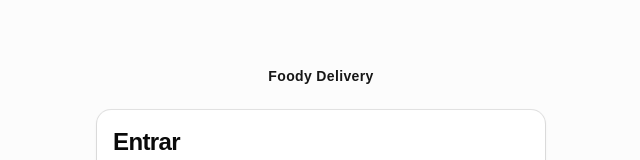
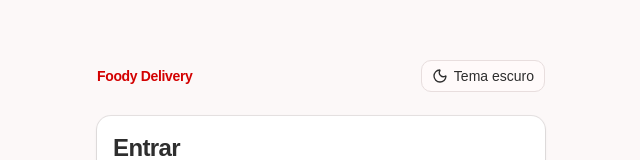
Before and after one commit to joaolive/foody-delivery, a React (Vite) app in the folder frontend/: page /login in a window 1280 px wide. Shown: the part 141-301 px from the top of the page, without its empty margins (319-959 px from the left). Built offline with nearby package versions, Linux system fonts and the light colour scheme; no server answers.

Commit message:
feat(frontend): add branded light and dark themes

```diff
--- a/frontend/index.html
+++ b/frontend/index.html
@@ -3,6 +3,15 @@
   <head>
     <meta charset="UTF-8" />
     <meta name="viewport" content="width=device-width, initial-scale=1.0" />
+    <script>
+      try {
+        if (localStorage.getItem("foody-theme") === "dark") {
+          document.documentElement.classList.add("dark");
+        }
+      } catch {
+        // Keep the light default when storage is unavailable.
+      }
+    </script>
     <title>Foody Delivery</title>
   </head>
   <body>
--- /dev/null
+++ b/frontend/src/components/common/theme-toggle.tsx
@@ -0,0 +1,36 @@
+import { useState } from "react";
+import { Moon, Sun } from "lucide-react";
+
+import { Button } from "@/components/ui/button";
+
+const THEME_STORAGE_KEY = "foody-theme";
+
+export function ThemeToggle() {
+  const [isDark, setIsDark] = useState(() =>
+    document.documentElement.classList.contains("dark"),
+  );
+  const label = isDark ? "Tema claro" : "Tema escuro";
+
+  function toggleTheme() {
+    const nextIsDark = !isDark;
+    document.documentElement.classList.toggle("dark", nextIsDark);
+    try {
+      localStorage.setItem(THEME_STORAGE_KEY, nextIsDark ? "dark" : "light");
+    } catch {
+      // The selected theme still applies to the current page.
+    }
+    setIsDark(nextIsDark);
+  }
+
+  return (
+    <Button
+      type="button"
+      variant="outline"
+      onClick={toggleTheme}
+      aria-label={`Ativar ${label.toLowerCase()}`}
+    >
+      {isDark ? <Sun aria-hidden="true" /> : <Moon aria-hidden="true" />}
+      <span className="hidden sm:inline">{label}</span>
+    </Button>
+  );
+}
--- a/frontend/src/components/layout/app-shell.tsx
+++ b/frontend/src/components/layout/app-shell.tsx
@@ -1,6 +1,7 @@
 import type { ReactNode } from "react";
 import { Link } from "react-router";
 
+import { ThemeToggle } from "@/components/common/theme-toggle";
 import { Button } from "@/components/ui/button";
 import { useAuth } from "@/features/auth/hooks/use-auth";
 import { homePath } from "@/features/auth/lib/routes";
@@ -27,7 +28,7 @@ export function AppShell({
         >
           <Link
             to={homePath(session.user.role)}
-            className="text-sm font-semibold tracking-tight"
+            className="text-sm font-bold tracking-tight text-primary"
           >
             Foody Delivery
           </Link>
@@ -41,6 +42,7 @@ export function AppShell({
             <span className="hidden text-sm text-muted-foreground sm:inline">
               {session.user.name}
             </span>
+            <ThemeToggle />
             <Button variant="outline" onClick={signOut}>
               Sair
             </Button>
--- a/frontend/src/features/auth/components/auth-shell.tsx
+++ b/frontend/src/features/auth/components/auth-shell.tsx
@@ -1,5 +1,6 @@
 import type { ReactNode } from "react";
 
+import { ThemeToggle } from "@/components/common/theme-toggle";
 import {
   Card,
   CardContent,
@@ -20,9 +21,12 @@ export function AuthShell({
   return (
     <main className="flex min-h-svh items-center justify-center bg-muted/30 px-4 py-10">
       <div className="w-full max-w-md space-y-6">
-        <p className="text-center text-sm font-semibold tracking-wide text-primary">
-          Foody Delivery
-        </p>
+        <div className="flex items-center justify-between gap-4">
+          <p className="text-sm font-bold tracking-tight text-primary">
+            Foody Delivery
+          </p>
+          <ThemeToggle />
+        </div>
         <Card className="shadow-sm">
           <CardHeader className="gap-2">
             <CardTitle className="text-2xl font-semibold tracking-tight">
--- a/frontend/src/index.css
+++ b/frontend/src/index.css
@@ -48,73 +48,76 @@
   --radius-4xl: calc(var(--radius) * 2.6);
 }
 
+/* Foody Delivery brand colors: coral #FF5C5C and red #D30101. */
 :root {
-  --background: oklch(1 0 0);
-  --foreground: oklch(0.145 0 0);
-  --card: oklch(1 0 0);
-  --card-foreground: oklch(0.145 0 0);
-  --popover: oklch(1 0 0);
-  --popover-foreground: oklch(0.145 0 0);
-  --primary: oklch(0.205 0 0);
-  --primary-foreground: oklch(0.985 0 0);
-  --secondary: oklch(0.97 0 0);
-  --secondary-foreground: oklch(0.205 0 0);
-  --muted: oklch(0.97 0 0);
-  --muted-foreground: oklch(0.556 0 0);
-  --accent: oklch(0.97 0 0);
-  --accent-foreground: oklch(0.205 0 0);
-  --destructive: oklch(0.577 0.245 27.325);
-  --border: oklch(0.922 0 0);
-  --input: oklch(0.922 0 0);
-  --ring: oklch(0.708 0 0);
-  --chart-1: oklch(0.87 0 0);
-  --chart-2: oklch(0.556 0 0);
-  --chart-3: oklch(0.439 0 0);
-  --chart-4: oklch(0.371 0 0);
-  --chart-5: oklch(0.269 0 0);
+  color-scheme: light;
+  --background: #fffafa;
+  --foreground: #2e2e2e;
+  --card: #ffffff;
+  --card-foreground: #2e2e2e;
+  --popover: #ffffff;
+  --popover-foreground: #2e2e2e;
+  --primary: #d30101;
+  --primary-foreground: #ffffff;
+  --secondary: #fff1f1;
+  --secondary-foreground: #8f1515;
+  --muted: #f6f2f2;
+  --muted-foreground: #6b6060;
+  --accent: #ffe4e4;
+  --accent-foreground: #7b1111;
+  --destructive: #b42318;
+  --border: #e8dede;
+  --input: #e6dada;
+  --ring: #d30101;
+  --chart-1: #ff5c5c;
+  --chart-2: #d30101;
+  --chart-3: #d8326e;
+  --chart-4: #ffbc7d;
+  --chart-5: #071e48;
   --radius: 0.625rem;
-  --sidebar: oklch(0.985 0 0);
-  --sidebar-foreground: oklch(0.145 0 0);
-  --sidebar-primary: oklch(0.205 0 0);
-  --sidebar-primary-foreground: oklch(0.985 0 0);
-  --sidebar-accent: oklch(0.97 0 0);
-  --sidebar-accent-foreground: oklch(0.205 0 0);
-  --sidebar-border: oklch(0.922 0 0);
-  --sidebar-ring: oklch(0.708 0 0);
+  --sidebar: #ffffff;
+  --sidebar-foreground: #2e2e2e;
+  --sidebar-primary: #d30101;
+  --sidebar-primary-foreground: #ffffff;
+  --sidebar-accent: #fff1f1;
+  --sidebar-accent-foreground: #8f1515;
+  --sidebar-border: #e8dede;
+  --sidebar-ring: #d30101;
 }
 
 .dark {
-  --background: oklch(0.145 0 0);
-  --foreground: oklch(0.985 0 0);
-  --card: oklch(0.205 0 0);
-  --card-foreground: oklch(0.985 0 0);
-  --popover: oklch(0.205 0 0);
-  --popover-foreground: oklch(0.985 0 0);
-  --primary: oklch(0.922 0 0);
-  --primary-foreground: oklch(0.205 0 0);
-  --secondary: oklch(0.269 0 0);
-  --secondary-foreground: oklch(0.985 0 0);
-  --muted: oklch(0.269 0 0);
-  --muted-foreground: oklch(0.708 0 0);
-  --accent: oklch(0.269 0 0);
-  --accent-foreground: oklch(0.985 0 0);
-  --destructive: oklch(0.704 0.191 22.216);
-  --border: oklch(1 0 0 / 10%);
-  --input: oklch(1 0 0 / 15%);
-  --ring: oklch(0.556 0 0);
-  --chart-1: oklch(0.87 0 0);
-  --chart-2: oklch(0.556 0 0);
-  --chart-3: oklch(0.439 0 0);
-  --chart-4: oklch(0.371 0 0);
-  --chart-5: oklch(0.269 0 0);
-  --sidebar: oklch(0.205 0 0);
-  --sidebar-foreground: oklch(0.985 0 0);
-  --sidebar-primary: oklch(0.488 0.243 264.376);
-  --sidebar-primary-foreground: oklch(0.985 0 0);
-  --sidebar-accent: oklch(0.269 0 0);
-  --sidebar-accent-foreground: oklch(0.985 0 0);
-  --sidebar-border: oklch(1 0 0 / 10%);
-  --sidebar-ring: oklch(0.556 0 0);
+  color-scheme: dark;
+  --background: #171416;
+  --foreground: #f8f3f3;
+  --card: #211d1f;
+  --card-foreground: #f8f3f3;
+  --popover: #211d1f;
+  --popover-foreground: #f8f3f3;
+  --primary: #ff5c5c;
+  --primary-foreground: #2a1010;
+  --secondary: #402629;
+  --secondary-foreground: #ffe7e7;
+  --muted: #30292b;
+  --muted-foreground: #c8b9b9;
+  --accent: #4c292d;
+  --accent-foreground: #ffe7e7;
+  --destructive: #ff8578;
+  --border: #4a3c40;
+  --input: #554347;
+  --ring: #ff5c5c;
+  --chart-1: #ff8b8b;
+  --chart-2: #ff5c5c;
+  --chart-3: #f076a0;
+  --chart-4: #ffbc7d;
+  --chart-5: #92b0e0;
+  --sidebar: #1d191b;
+  --sidebar-foreground: #f8f3f3;
+  --sidebar-primary: #ff5c5c;
+  --sidebar-primary-foreground: #2a1010;
+  --sidebar-accent: #402629;
+  --sidebar-accent-foreground: #ffe7e7;
+  --sidebar-border: #4a3c40;
+  --sidebar-ring: #ff5c5c;
 }
 
 @layer base {
```
